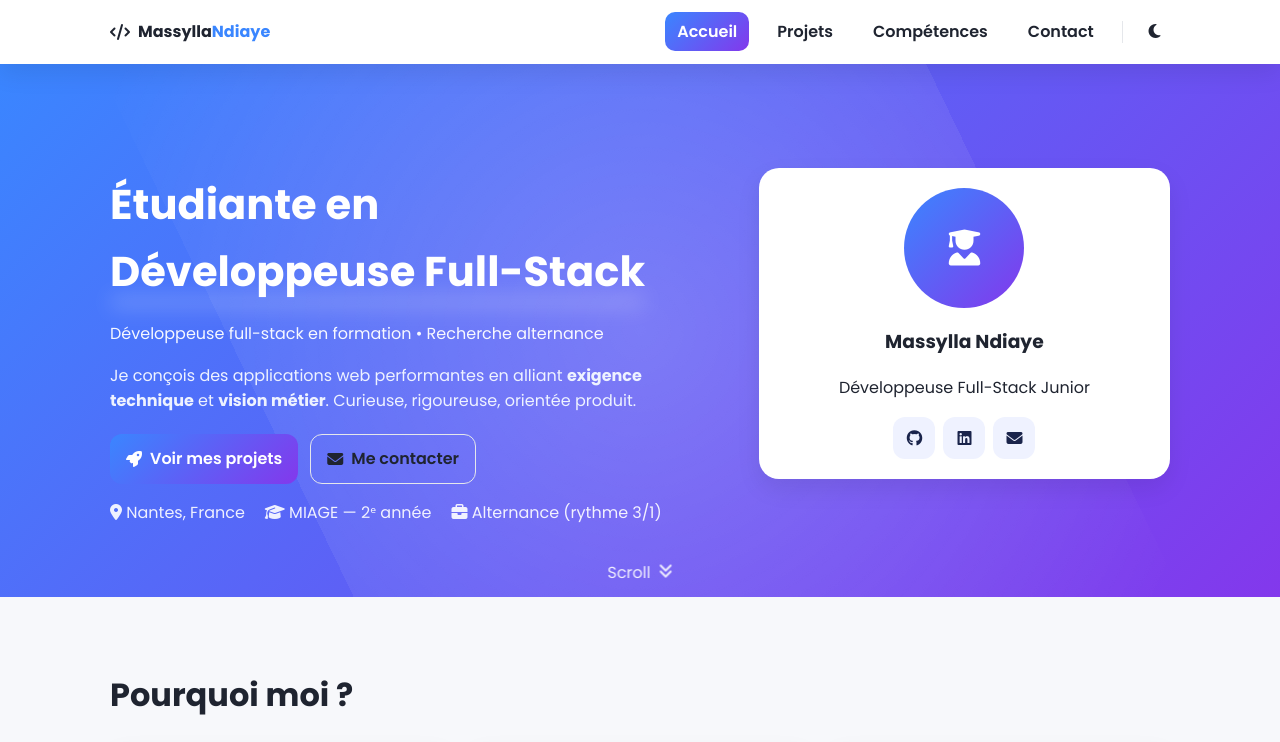
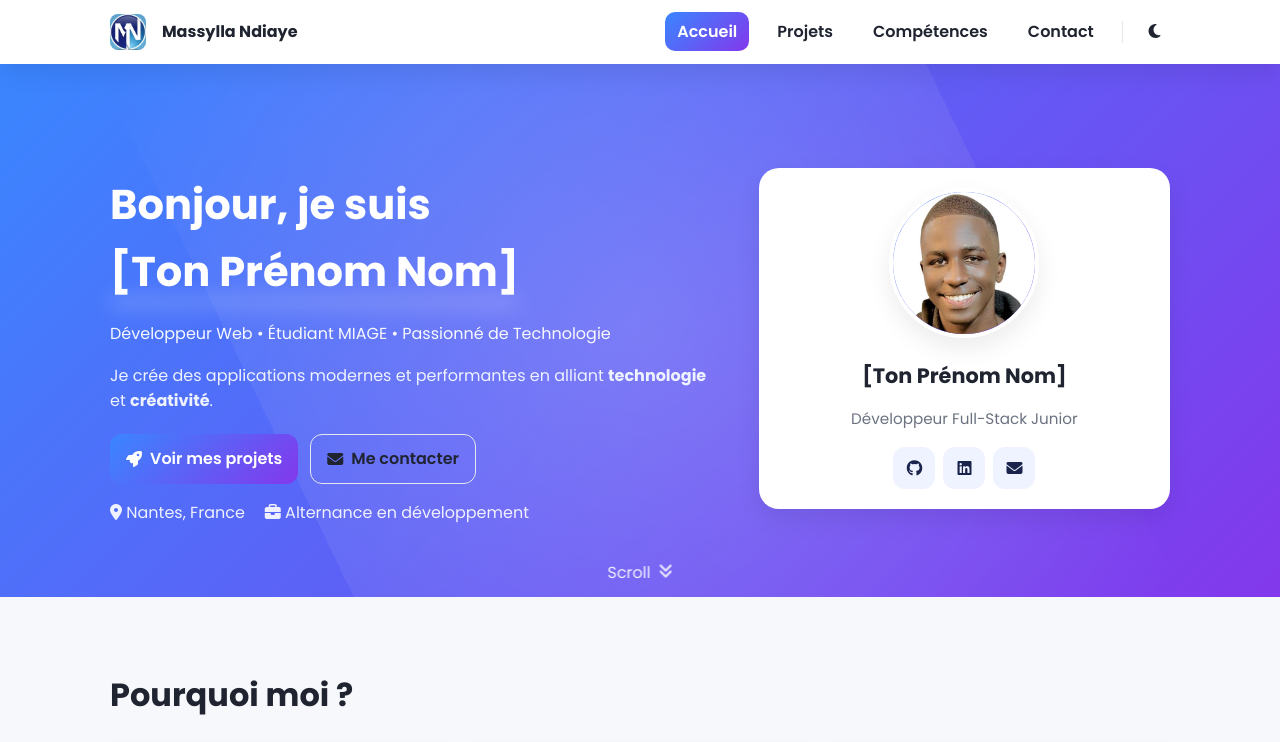
Before and after one commit to mass221298/portfolio, a plain HTML site: page index.html in a window 1280 px wide. Shown: the top 742 px of the page. Drawn offline with Linux system fonts and the light colour scheme.

Commit message:
changement pour les photos

```diff
--- a/css/style.css
+++ b/css/style.css
@@ -221,3 +221,35 @@ input:focus,select:focus,textarea:focus{box-shadow:0 0 0 4px rgba(58,134,255,.2)
   .nav-links.open{transform:none}
   .nav-links a{width:100%}
 }
+.logo-img {
+  height: 36px;
+  width: auto;
+  border-radius: 8px;
+  margin-right: 8px;
+}
+.profile-img {
+  width: 150px;
+  height: 150px;
+  margin: 0 auto 1rem;
+  border-radius: 50%;
+  overflow: hidden;
+  border: 4px solid #fff;
+  box-shadow: var(--shadow);
+}
+
+.profile-img img {
+  width: 100%;
+  height: 100%;
+  object-fit: cover;
+}
+
+/* ===== Texte de la carte ===== */
+.profile h3 {
+  margin-bottom: 0.3rem;
+  font-size: 1.3rem;
+}
+
+.profile p {
+  font-size: 0.95rem;
+  color: var(--muted);
+}
--- a/index.html
+++ b/index.html
@@ -15,7 +15,8 @@
   <header class="navbar" aria-label="Navigation principale">
     <div class="container nav-container">
       <a class="logo" href="index.html" aria-label="Accueil">
-        <i class="fa-solid fa-code"></i> <span>Massylla<span class="accent">Ndiaye</span></span>
+  <img src="images/mon-logo.jpg" alt="Logo de [Ndiaye]" class="logo-img">
+  <span>Massylla Ndiaye</span>
 </a>
 
       <nav class="nav" role="navigation">
@@ -37,46 +38,59 @@
   <!-- Hero -->
   <section class="hero">
   <div class="container hero-grid">
+
+    <!-- ===== Texte principal ===== -->
     <div class="hero-text">
-        <h1>Étudiante en <span class="highlight" id="typing">MIAGE</span></h1>
-        <p class="subtitle">Développeuse full-stack en formation • Recherche alternance</p>
+      <h1>Bonjour, je suis <span class="highlight">[Ton Prénom Nom]</span></h1>
+      <p class="subtitle">Développeur Web • Étudiant MIAGE • Passionné de Technologie</p>
       <p class="lead">
-          Je conçois des applications web performantes en alliant <strong>exigence technique</strong> et
-          <strong>vision métier</strong>. Curieuse, rigoureuse, orientée produit.
+        Je crée des applications modernes et performantes en alliant
+        <strong>technologie</strong> et <strong>créativité</strong>.
       </p>
+
       <div class="hero-actions">
-          <a class="btn btn-primary" href="projets.html"><i class="fa-solid fa-rocket"></i> Voir mes projets</a>
-          <a class="btn btn-outline" href="contact.html"><i class="fa-solid fa-envelope"></i> Me contacter</a>
+        <a href="projets.html" class="btn btn-primary">
+          <i class="fa-solid fa-rocket"></i> Voir mes projets
+        </a>
+        <a href="contact.html" class="btn btn-outline">
+          <i class="fa-solid fa-envelope"></i> Me contacter
+        </a>
       </div>
+
       <ul class="hero-meta">
         <li><i class="fa-solid fa-location-dot"></i> Nantes, France</li>
-          <li><i class="fa-solid fa-graduation-cap"></i> MIAGE — 2ᵉ année</li>
-          <li><i class="fa-solid fa-briefcase"></i> Alternance (rythme 3/1)</li>
+        <li><i class="fa-solid fa-briefcase"></i> Alternance en développement</li>
       </ul>
     </div>
 
+    <!-- ===== Carte profil ===== -->
     <div class="hero-card">
       <div class="profile">
-          <div class="profile-img" aria-hidden="true"><i class="fa-solid fa-user-graduate"></i></div>
-          <h3>Massylla Ndiaye</h3>
-          <p>Développeuse Full-Stack Junior</p>
+        <div class="profile-img">
+          <img src="images/moi.jpg" alt="Photo de [Ton Prénom Nom]">
+        </div>
+        <h3>[Ton Prénom Nom]</h3>
+        <p>Développeur Full-Stack Junior</p>
         <div class="social">
-            <a href="https://github.com/tonusername" target="_blank" rel="noreferrer" aria-label="GitHub">
+          <a href="https://github.com/tonusername" target="_blank" aria-label="GitHub">
             <i class="fa-brands fa-github"></i>
           </a>
-            <a href="https://linkedin.com/in/tonusername" target="_blank" rel="noreferrer" aria-label="LinkedIn">
+          <a href="https://linkedin.com/in/tonusername" target="_blank" aria-label="LinkedIn">
             <i class="fa-brands fa-linkedin"></i>
           </a>
-            <a href="mailto:marie.dubois@email.com" aria-label="Email">
+          <a href="mailto:ton.email@exemple.com" aria-label="Email">
             <i class="fa-solid fa-envelope"></i>
           </a>
         </div>
       </div>
     </div>
+
   </div>
 
+  <!-- Indicateur de scroll -->
   <div class="scroll-indicator" aria-hidden="true">
-      <span>Scroll</span><i class="fa-solid fa-angles-down"></i>
+    <span>Scroll</span>
+    <i class="fa-solid fa-angles-down"></i>
   </div>
 </section>
 
```
Also changed, not shown: images/moi.jpg (added), images/mon-logo.jpg (added). Lines whose indentation alone changed are shown as unchanged.
